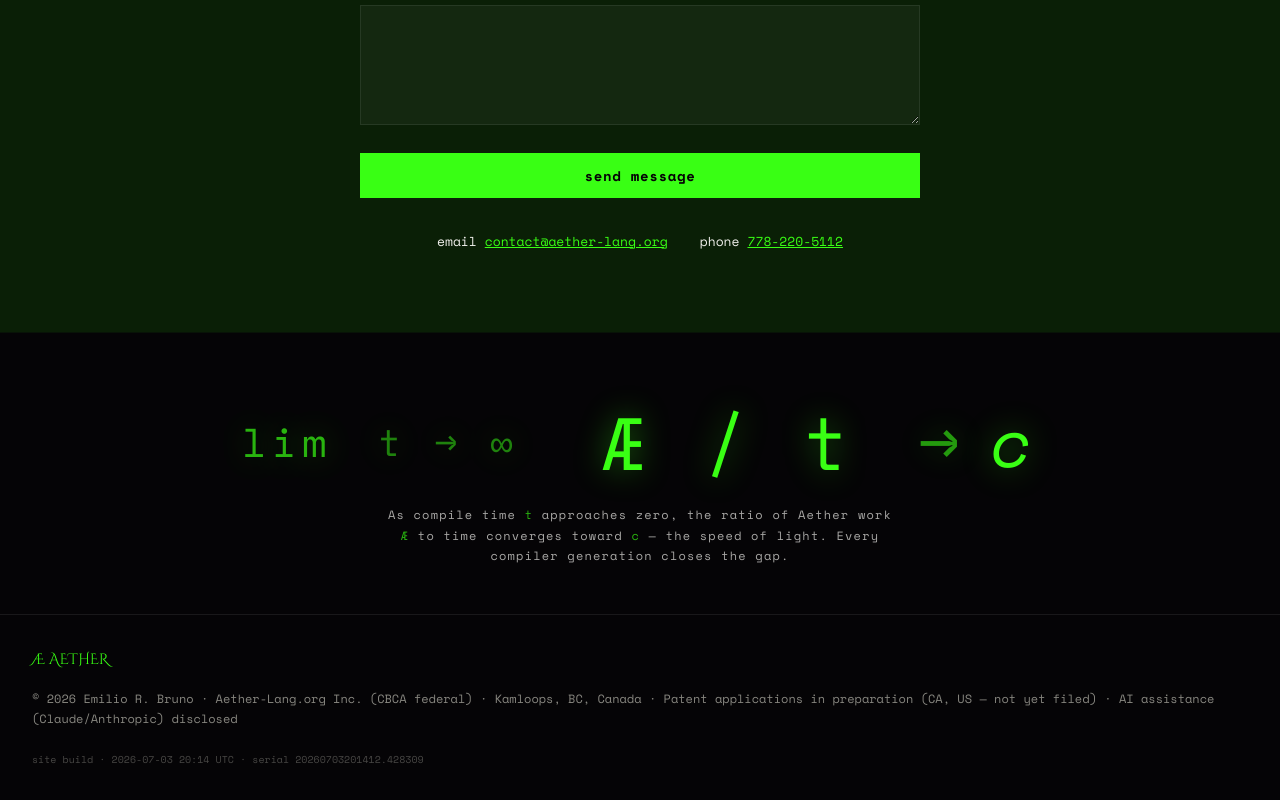
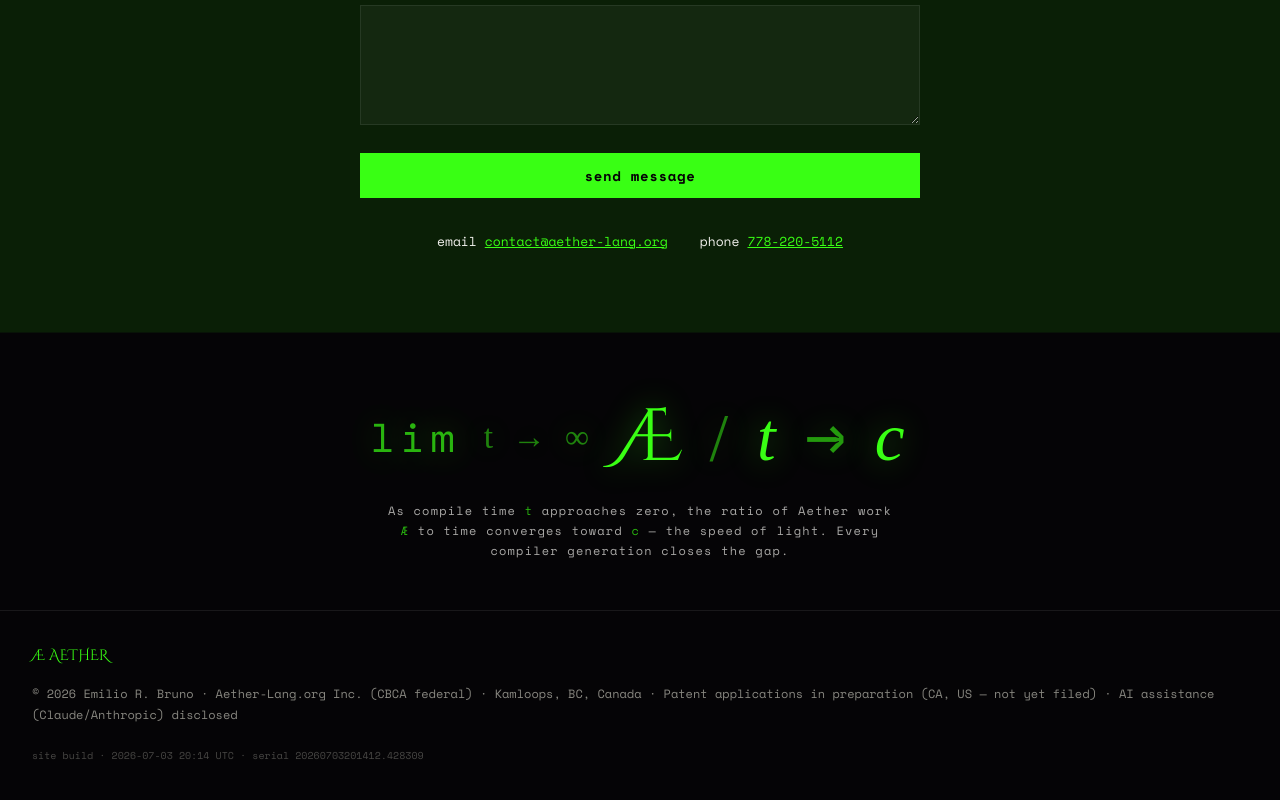
Before and after one commit to ominousprophecies/aether-lang.org, a Next.js app: page / in a window 1280 px wide. Shown: the part 5908-6708 px from the top of the page. Built offline with nearby package versions, Linux system fonts and the light colour scheme.

Commit message:
Update page.tsx

```diff
--- a/app/page.tsx
+++ b/app/page.tsx
@@ -386,20 +386,24 @@ export default function Home() {
         borderTop: '1px solid rgba(57,255,20,0.06)',
       }}>
         <div style={{
-          fontFamily: "'Space Mono', monospace",
           fontSize: 'clamp(2.4rem, 6vw, 4.2rem)',
           color: 'var(--green)',
           textShadow: '0 0 32px rgba(57,255,20,0.45)',
           letterSpacing: '0.08em',
           lineHeight: 1.1,
+          display: 'flex',
+          alignItems: 'center',
+          justifyContent: 'center',
+          gap: '0.35em',
+          flexWrap: 'wrap',
         }}>
-          <span style={{fontSize:'0.6em', verticalAlign:'middle', opacity:.7}}>lim</span>
-          {' '}
-          <span style={{fontSize:'0.55em', verticalAlign:'middle', opacity:.5}}>t → ∞</span>
-          {' '}
-          <span style={{margin:'0 0.5em', verticalAlign:'middle', fontSize:'1.1em'}}>Æ / t</span>
-          <span style={{verticalAlign:'middle', opacity:.6, margin:'0 0.4em'}}>→</span>
-          <span style={{verticalAlign:'middle', fontStyle:'italic'}}>c</span>
+          <span style={{fontFamily:"'Space Mono', monospace", fontSize:'0.6em', opacity:.7}}>lim</span>
+          <span style={{fontFamily:"'Cinzel', serif", fontSize:'0.5em', opacity:.5}}>t → ∞</span>
+          <span style={{fontFamily:"'Cinzel Decorative', serif", fontSize:'1.1em', letterSpacing:'0.05em'}}>Æ</span>
+          <span style={{fontFamily:"'Cinzel', serif", opacity:.5}}>/</span>
+          <span style={{fontFamily:"'Cinzel', serif", fontStyle:'italic'}}>t</span>
+          <span style={{fontFamily:"'Space Mono', monospace", opacity:.6}}>→</span>
+          <span style={{fontFamily:"'Cinzel', serif", fontStyle:'italic'}}>c</span>
         </div>
         <p style={{
           marginTop: '1.4rem',
```
